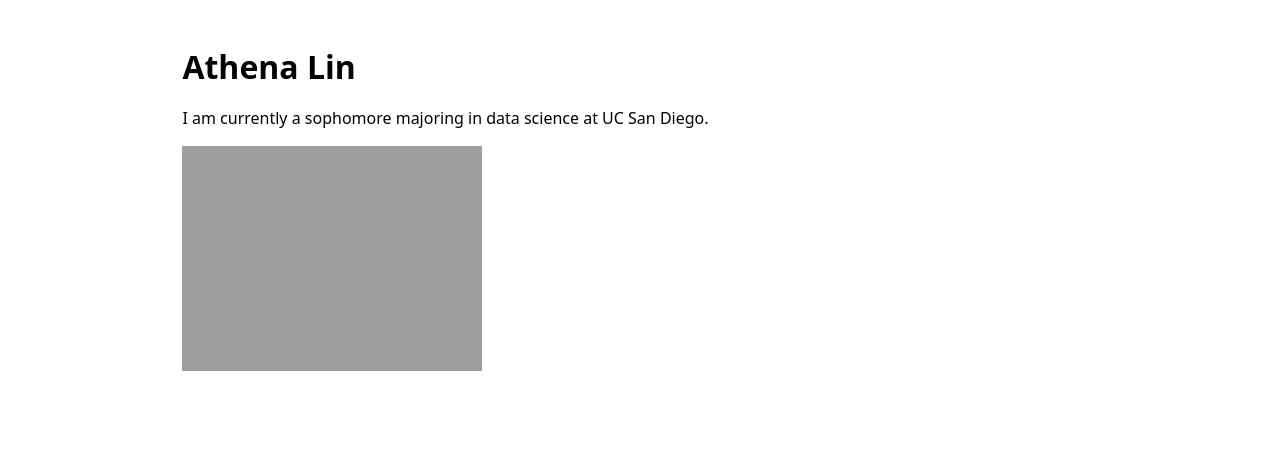
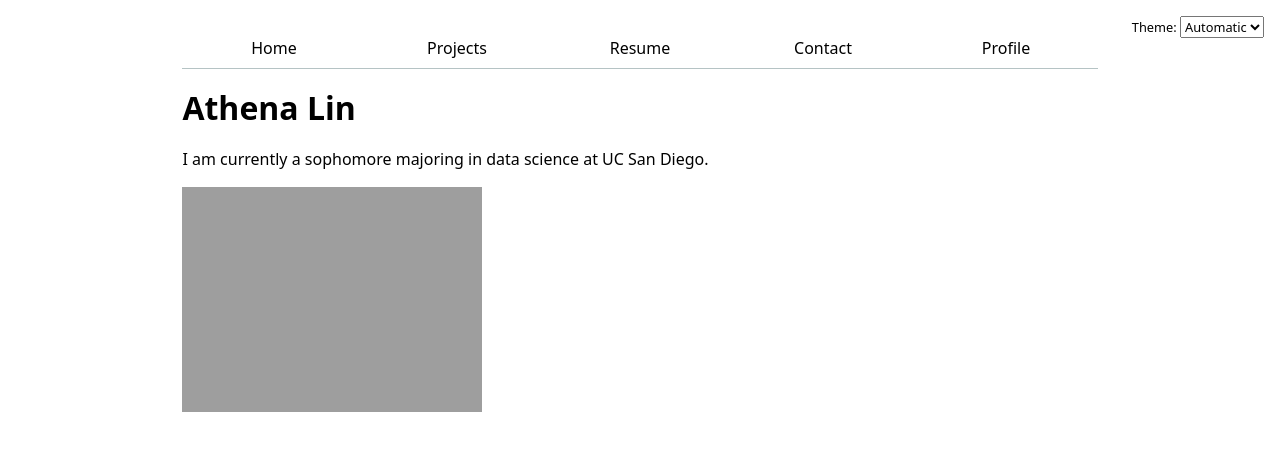
Before and after one commit to atl012/portfolio, a plain HTML site: page index.html in a window 1280 px wide. Drawn offline with Linux system fonts and the light colour scheme; the site is published under a folder, as on GitHub Pages, so addresses that start at the root find nothing.

Commit message:
Lab3
typo again

```diff
--- a/index.html
+++ b/index.html
@@ -5,7 +5,7 @@
     <meta name="viewport" content="width=device-width, initial-scale=1.0">
     <title>Athena Lin: Personal site and portfolio</title>
     <link rel="stylesheet" href="style.css">
-    <script src="/global.js" type="module"></script>
+    <script src="global.js" type="module"></script>
 </head>
 <body>
     <h1>Athena Lin</h1>
```
